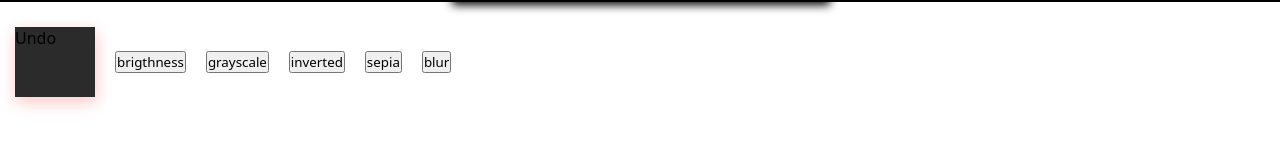
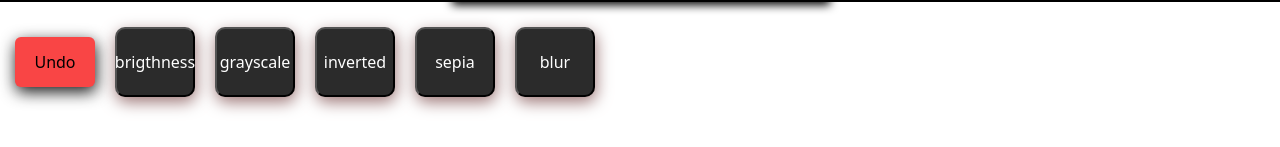
Before and after one commit to DevvDiego/imageEditor, a plain HTML site: page index.html in a window 1280 px wide. Shown: the part 534-681 px from the top of the page. Drawn offline with Linux system fonts and the light colour scheme.

Commit message:
Add files via upload

```diff
--- a/style.css
+++ b/style.css
@@ -8,6 +8,10 @@
 
     font-family: system-ui, -apple-system, BlinkMacSystemFont, 'Segoe UI', Roboto, Oxygen, Ubuntu, Cantarell, 'Open Sans', 'Helvetica Neue', sans-serif;
 }
+html,body{
+    overflow-x: hidden;
+}
+
 
 
 #imageSection{
@@ -27,7 +31,9 @@
 
 
 #toolSection{
-    width: auto;
+    user-select: none;
+
+    width: 100%;
     height: 120px;
     overflow-x: auto;
 
@@ -39,13 +45,26 @@
     flex-flow: row nowrap;
     align-items: center;
 
-    box-shadow: -10px 0px -10px 0px black;
+    box-shadow: -10px 0px -10px 0px rgb(255, 0, 0);
 
 }
 
-#toolSection>div{
-    filter: drop-shadow(1px 5px 8px rgb(255, 196, 196));
+#toolSection>button{
+    display: flex;
+    justify-content: center;
+    align-items: center;
+
+    text-align: center;
+    font-size: 16px;
+
+    filter: drop-shadow(1px 5px 8px rgb(155, 117, 117));
     background-color: rgb(43, 43, 43);
+    color: white;
+
+    border-radius: 10px;
+
+
+    padding: 5px;
 
     width: 80px;
     max-width: 80px;
@@ -53,4 +72,39 @@
 
     height: 100%;
     max-height: 70px;
+
+    transition: 100ms;
 }
+
+#toolSection>button:active,div:active{
+    filter: drop-shadow(1px 5px 8px rgb(244, 134, 134));
+}
+
+#toolSection>div{
+
+
+    display: flex;
+    justify-content: center;
+    align-items: center;
+
+    text-align: center;
+    font-size: 16px;
+
+    filter: drop-shadow(1px 5px 8px rgb(22, 22, 22));
+    background-color: rgb(249, 69, 69);
+    color: rgb(0, 0, 0);
+
+    border-radius: 6px;
+
+
+    padding: 5px;
+
+    width: 80px;
+    max-width: 50px;
+    min-width: 80px;
+
+    height: 100%;
+    max-height: 50px;
+
+    transition: 100ms;
+}
```
